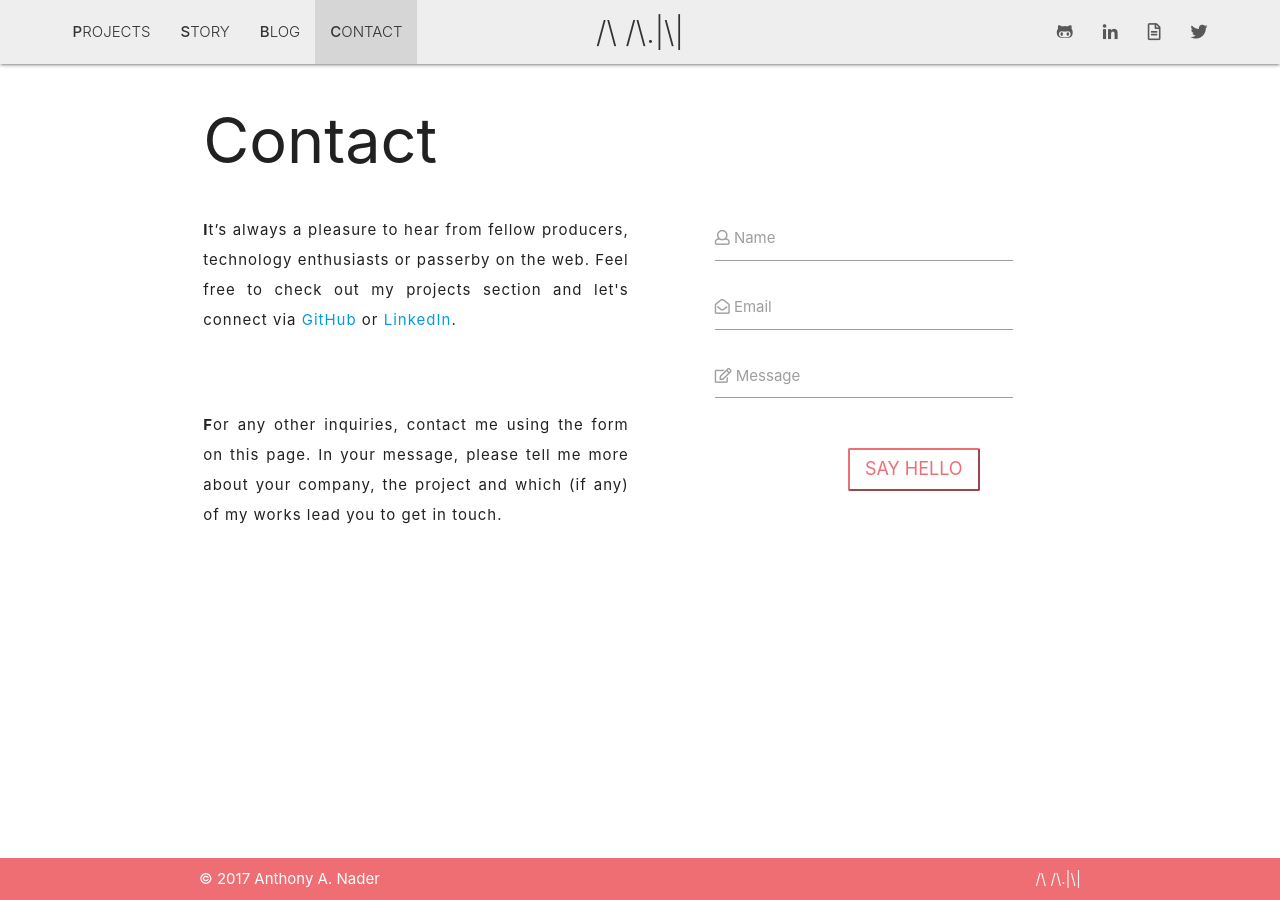
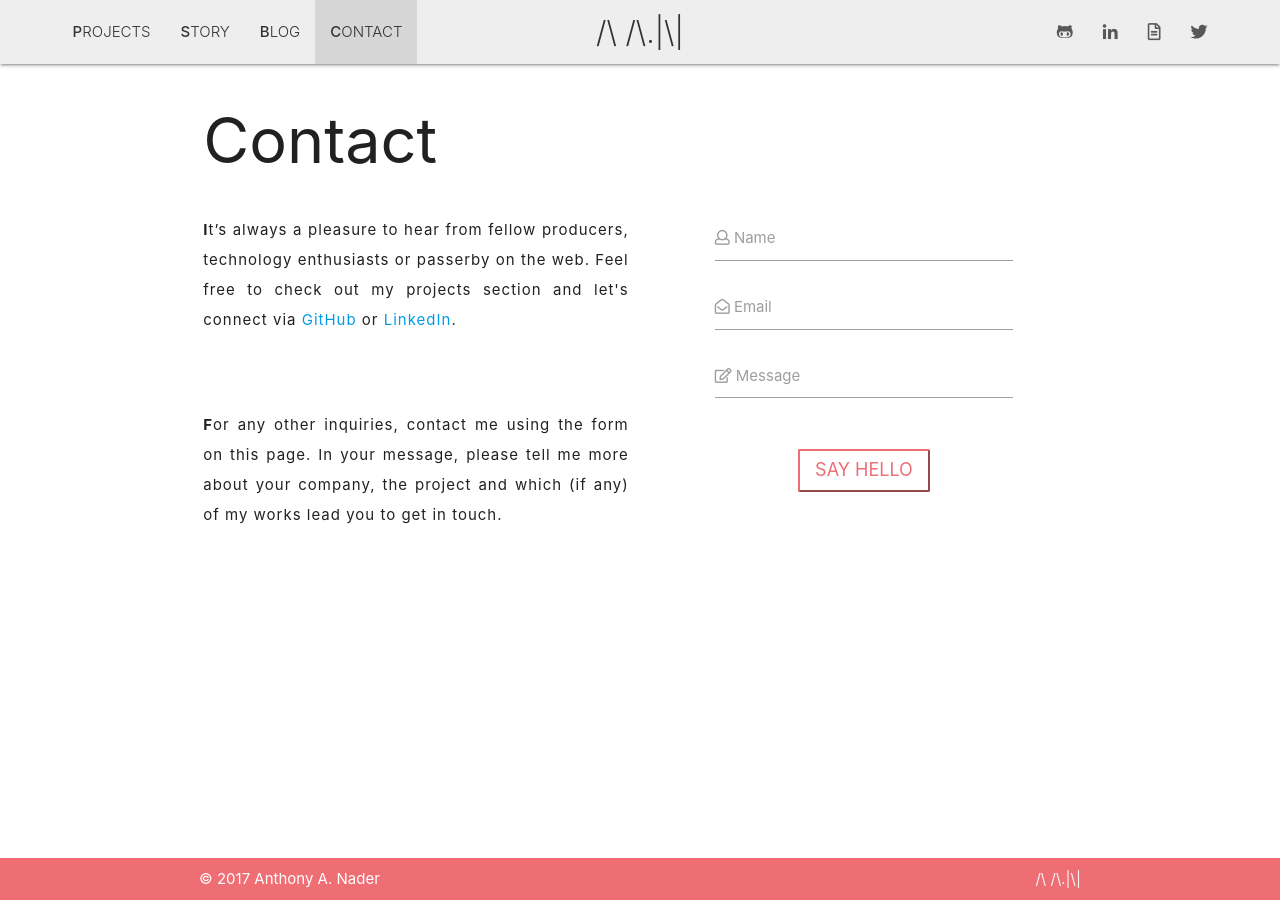
Before and after one commit to anthonyanader/personalBlog, a Jekyll site: the page built from contact.html, in a window 1280 px wide. Built offline with Jekyll 4.4.1, drawn with Linux system fonts in a browser that asks for light colours.

Commit message:
typo in last commit, fix now works

```diff
--- a/_includes/contactForm.html
+++ b/_includes/contactForm.html
@@ -15,7 +15,7 @@
             </div>
         </div>
         <div class="row">
-            <div class="col s4 offset-s4 m4 offset-m4 l4 offset-l4 xl4 offset-l4">
+            <div class="col s4 offset-s4 m4 offset-m4 l4 offset-l4 xl4 offset-xl4">
                 <input type="hidden" name="_subject" value="contact_page" />
             </div>
             <p class="center-align">
```
